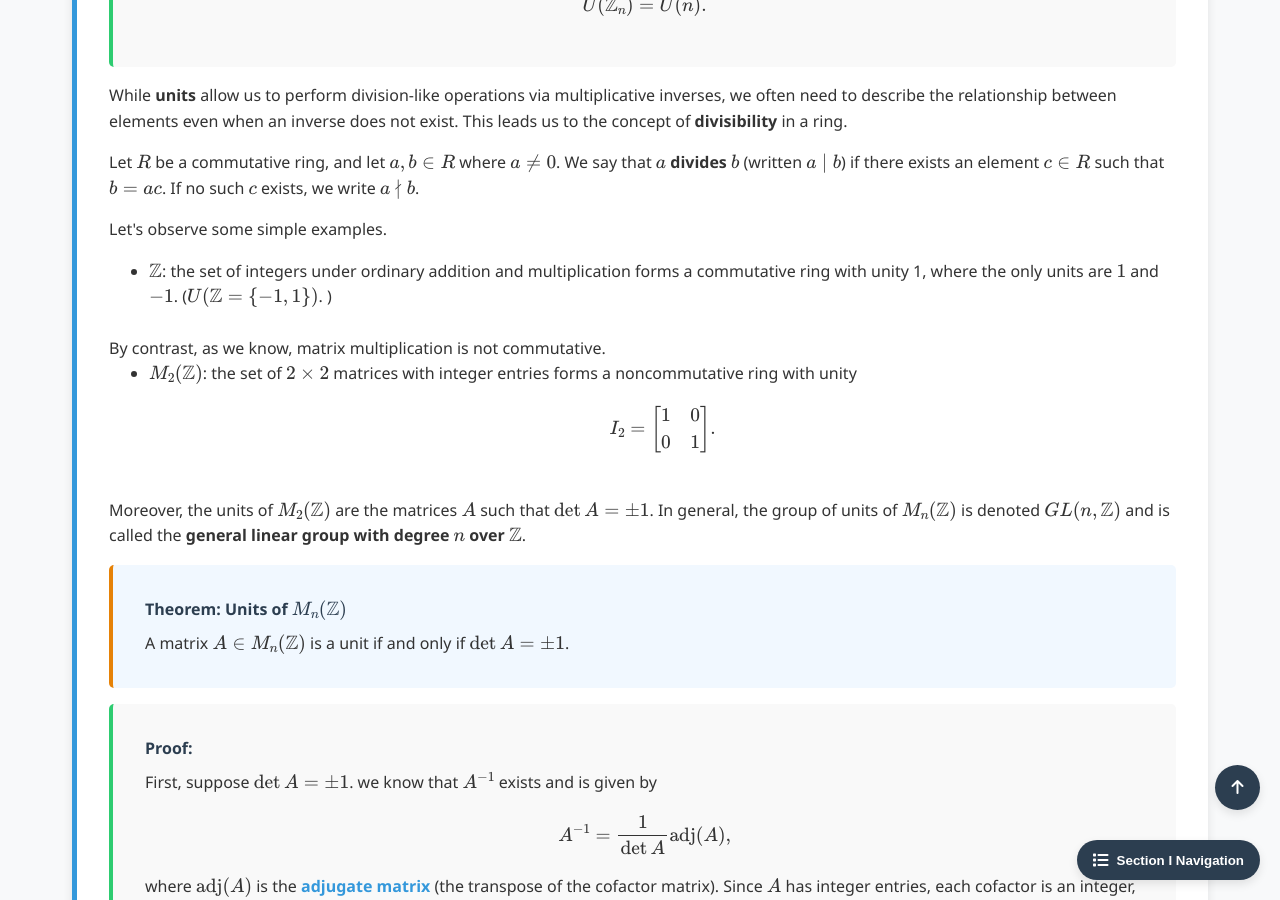
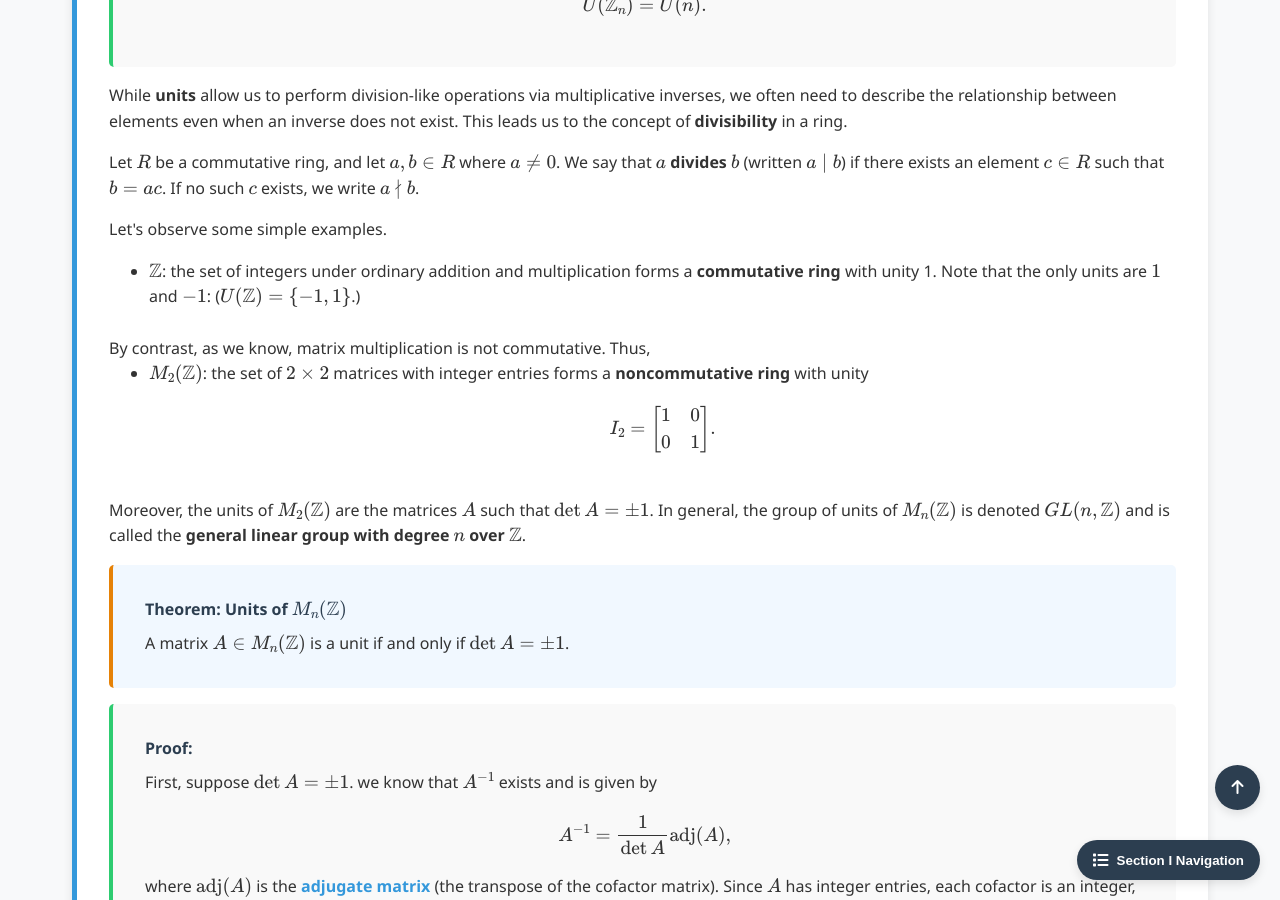
Before and after one commit to Yusukey01/yusukey01.github.io, a Jekyll site: the page built from Mathematics/Linear_algebra/intro_rings.html, in a window 1280 px wide and 900 px high, scrolled down 1922 px. Built offline with Jekyll 4.4.1, drawn with Linux system fonts in a browser that asks for light colours.

Commit message:
write I-18, intro to rings, revise Rings section

```diff
--- a/Mathematics/Linear_algebra/intro_rings.html
+++ b/Mathematics/Linear_algebra/intro_rings.html
@@ -208,11 +208,12 @@ noindex: true
                     Let's observe some simple examples.
                     <ul style="padding-left: 40px;">
                         <li>\(\mathbb{Z}\): the set of integers under ordinary addition and multiplication forms
-                        a commutative ring with unity 1, where the only units are \(1\) and \(-1\). (\(U(\mathbb{Z} = \{-1, 1\})\). )</li>
+                        a <strong>commutative ring</strong> with unity 1. Note that the only units are \(1\) and \(-1\):
+                         (\(U(\mathbb{Z}) = \{-1, 1\}\).)</li>
                     </ul><br>
-                    By contrast, as we know, matrix multiplication is not commutative.<br>
+                    By contrast, as we know, matrix multiplication is not commutative. Thus,
                      <ul style="padding-left: 40px;">
-                        <li>\(M_2(\mathbb{Z})\): the set of \(2 \times 2\) matrices with integer entries forms a noncommutative ring with unity
+                        <li>\(M_2(\mathbb{Z})\): the set of \(2 \times 2\) matrices with integer entries forms a <strong>noncommutative ring</strong> with unity
                         \[
                         I_2 = \begin{bmatrix} 1 & 0 \\ 0 & 1 \\ \end{bmatrix}.
                         \]</li>
```
